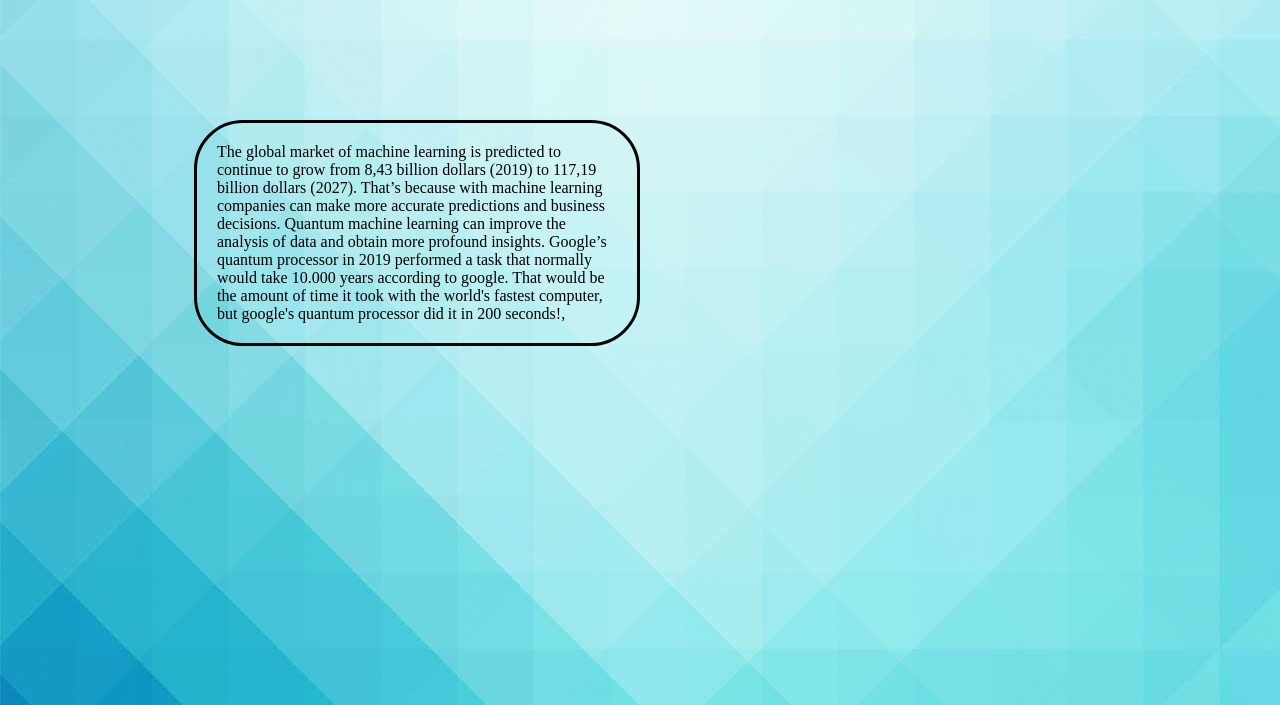
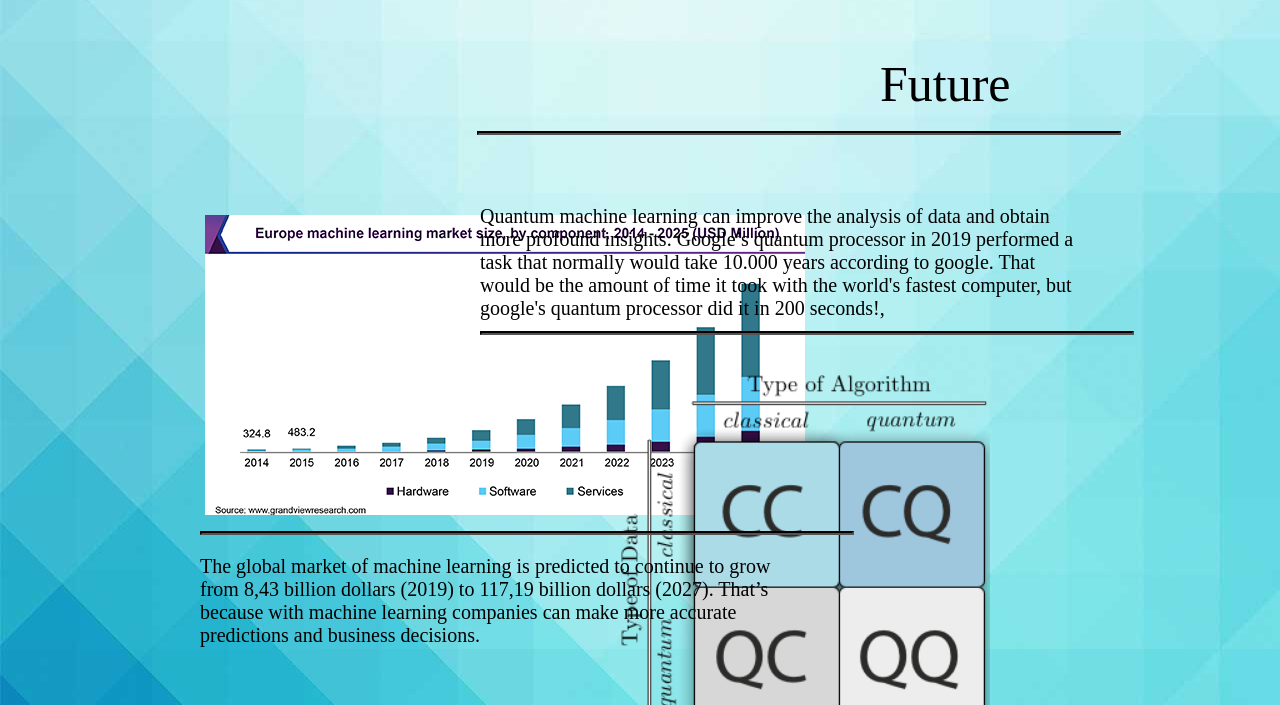
Before and after one commit to 110925/Machine_Learning, a plain HTML site: page future.html in a window 1280 px wide. Shown: the part 95-800 px from the top of the page. Drawn offline with Linux system fonts and the light colour scheme.

Commit message:
finished future page

```diff
--- a/future.html
+++ b/future.html
@@ -75,8 +75,12 @@ function themeToggle() {
 </script>
 
 </header></div>
+<img class="verwachting" src="images/verwachting.png">
+<img class="quantum-img" src="images/quantum ml.png">
 </body>
 </html>
-
-Future
-<span class="future">The global market of machine learning is predicted to continue to grow from 8,43 billion dollars (2019) to 117,19 billion dollars (2027). That’s because with machine  learning companies can make more accurate predictions and business decisions. Quantum machine learning can improve the analysis of data and obtain more profound insights. Google’s quantum processor in 2019  performed a task that normally would take 10.000 years according to google. That would be the amount of time it took with the world's fastest computer, but google's quantum processor did it in 200 seconds!,</span>
+<hr class="img-2">
+<hr class="img-1">
+<hr class="future">
+<span class="future-tit">Future</span>
+<span class="future">The global market of machine learning is predicted to continue to grow from 8,43 billion dollars (2019) to 117,19 billion dollars (2027). That’s because with machine  learning companies can make more accurate predictions and business decisions.</span><span class="future-2"> Quantum machine learning can improve the analysis of data and obtain more profound insights. Google’s quantum processor in 2019  performed a task that normally would take 10.000 years according to google. That would be the amount of time it took with the world's fastest computer, but google's quantum processor did it in 200 seconds!,</span>
--- a/style.css
+++ b/style.css
@@ -385,15 +385,56 @@ hr.history-h1{
 }
 
  /*future---------------------------------------------------------*/
-  .future {position: fixed;
-  bottom: 359px;
-  right: 50%;
-  width: 400px;
-  border: 3px solid rgb(3, 0, 0);
-  border-radius: 49px;
-  padding: 20px;
+  hr.future{
+    width: 50%;
+    position: fixed;
+    top: 225px;
+    left: 177px;
   }
-
+  .future-tit{
+    position: fixed;
+    left: 880px;
+    font-size: 50px;
+    top: 150px;
+  }
+  .future{
+    position: fixed;
+    top: 650px;
+    width: 600px;
+    font-size: 20px;
+    left: 200px;
+  }
+  .future-2{
+    position: fixed;
+    top: 300px;
+    width: 600px;
+    font-size: 20px;
+    right: 200px ;
+  }
+  hr.img-1{
+    width: 650px;
+    position: fixed;
+    top: 625px;
+    left: -100px ;
+  }
+  hr.img-2{
+     width: 650px;
+    position: fixed;
+    right: -153px;
+    top: 425px;
+  }
+  .quantum-img{
+    position: fixed;
+    width: 370px;
+    right: 290px;
+    top: 470px;
+  }
+  .verwachting{
+    position: fixed;
+    height: 300px;
+    left: 205px;
+    top: 310px;
+  }
   /*nowadays---------------------------------------------------------*/
 
 .nowadays{
```
Also changed, not shown: images/quantum ml.png (added), images/verwachting.png (added).
